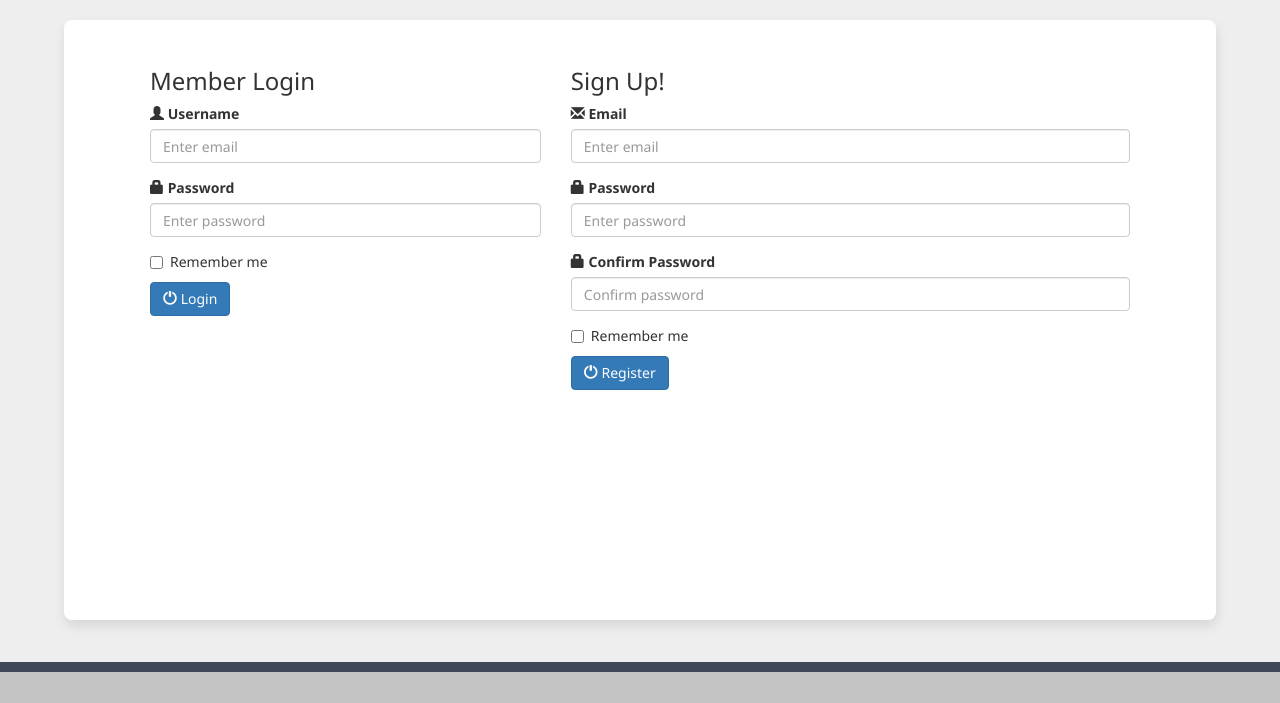
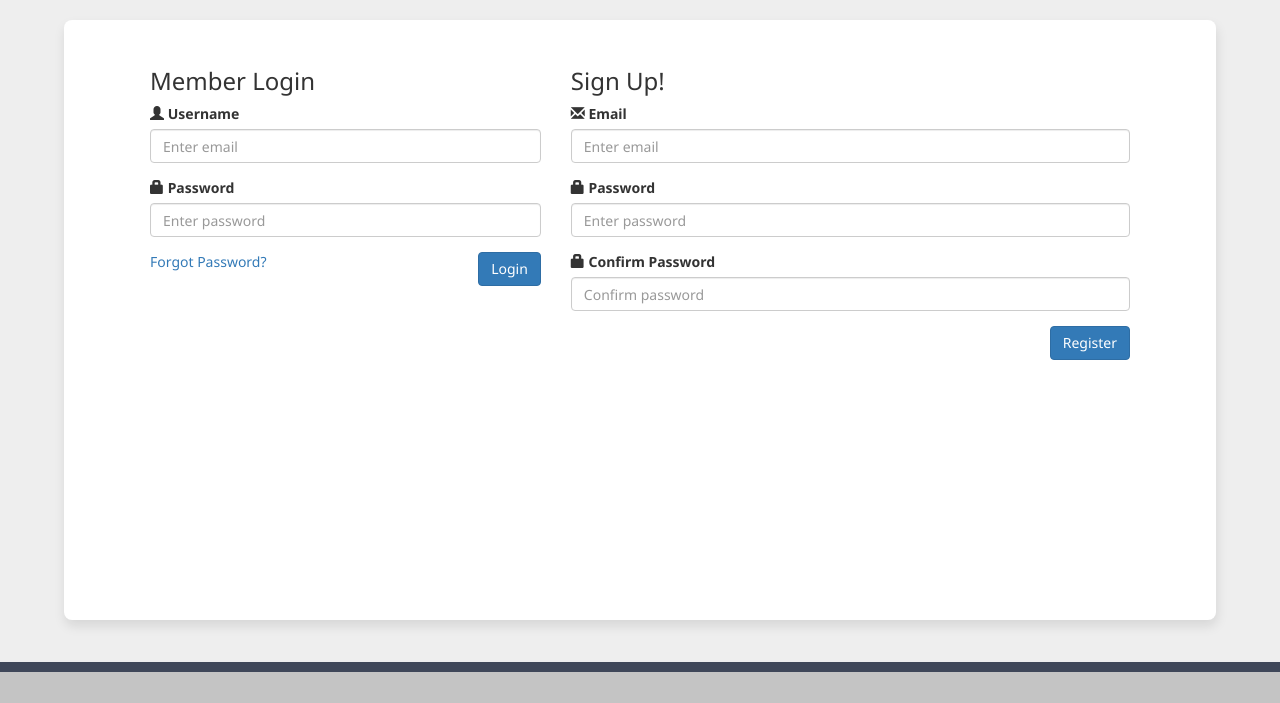
Before and after one commit to coska-davisville/project-cads, a website: page public/prototype/index.html in a window 1280 px wide. Shown: the part 94-797 px from the top of the page. Drawn offline with nearby package versions, Linux system fonts and the light colour scheme.

Commit message:
deleted remember me

```diff
--- a/public/prototype/index.html
+++ b/public/prototype/index.html
@@ -32,12 +32,9 @@
                     <div class="form-group">
                         <label for="psw"><span class="glyphicon glyphicon-lock"></span> Password</label>
                         <input class="form-control" id="psw" placeholder="Enter password" type="password">
-
                     </div>
-                    <div class="checkbox">
-                        <label><input id="login_checkbox" value="" type="checkbox">Remember me</label>
-                    </div>
-                    <button type="submit" class="btn btn-primary"><span class="glyphicon glyphicon-off"></span> Login
+                    <a>Forgot Password?</a>
+                    <button type="submit" onclick="location.href='list.html'"  class="btn btn-primary" style="float:right;">Login
                     </button>
                 </form>
             </div>
@@ -56,10 +53,7 @@
                         <label for="psw"><span class="glyphicon glyphicon-lock"></span> Confirm Password</label>
                         <input class="form-control" id="psw" placeholder="Confirm password" type="password">
                     </div>
-                    <div class="checkbox">
-                        <label><input id="login_checkbox" value="" type="checkbox">Remember me</label>
-                    </div>
-                    <button type="submit" class="btn btn-primary"><span class="glyphicon glyphicon-off"></span> Register
+                    <button type="submit" class="btn btn-primary" style="float:right;">Register
                     </button>
                 </form>
             </div>
```
